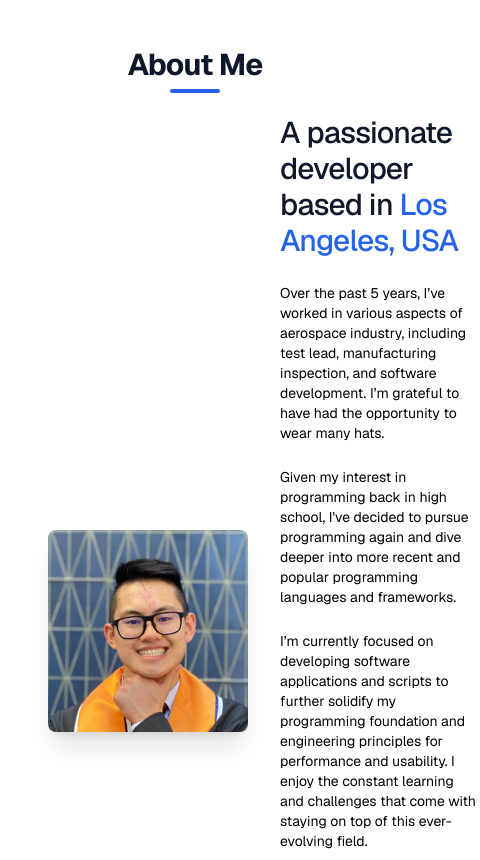
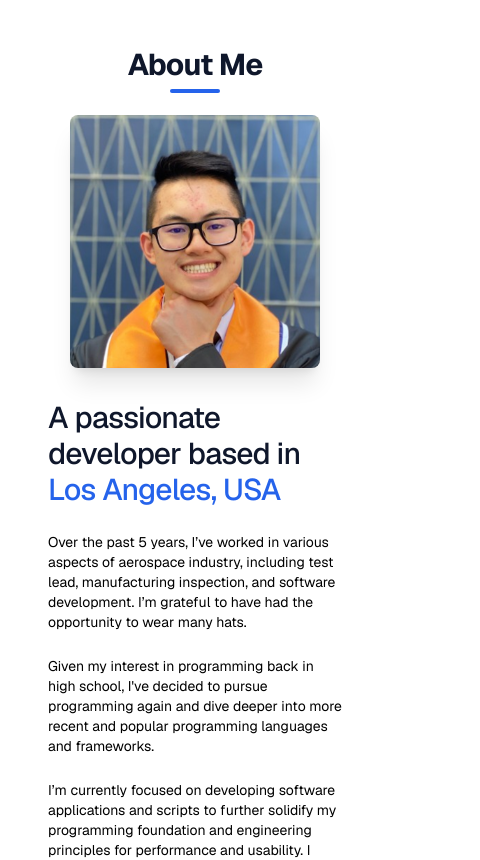
Before and after one commit to jstran97/portfolio-v1, a Next.js app in the folder portfolio-v1-nextjs-react/: page / in a window 390 px wide. Shown: the part 845-1705 px from the top of the page, 480 px wide, since content can reach past the window. Built offline with nearby package versions, Linux system fonts and the light colour scheme.

Commit message:
Accounted for 375 to 500px sizing.

```diff
--- a/portfolio-v1-nextjs-react/src/app/globals.css
+++ b/portfolio-v1-nextjs-react/src/app/globals.css
@@ -134,6 +134,10 @@
   }
 
 
+  .about-structure {
+    @apply grid gap-8 items-center w-full max-w-6xl grid-cols-[custom-2-cols];
+  }
+
   /*
   text-sm - mobile (default)
   sm:text-base - tablet (640px+)
@@ -249,6 +253,8 @@
 }
 
 
-@media (max-width: 360px) {
-
+@media (max-width: 500px) {
+  .about-structure {
+    @apply flex flex-col justify-center;
+  }
 }
--- a/portfolio-v1-nextjs-react/src/components/AboutSection.jsx
+++ b/portfolio-v1-nextjs-react/src/components/AboutSection.jsx
@@ -14,11 +14,7 @@ export default function AboutSection() {
             <div className="container">
                 <h2 className="section-title">About Me</h2>
                 <div className="flex justify-center">
-                    <div className="grid gap-8 items-center w-full max-w-6xl"
-                        style={{
-                            gridTemplateColumns: 'repeat(2, minmax(200px, 1fr))'
-                        }}
-                    >
+                    <div className="about-structure">
                         <div className="flex justify-center">
                             <img
                                 src="/images/photo_of_me.png"
--- a/portfolio-v1-nextjs-react/tailwind.config.js
+++ b/portfolio-v1-nextjs-react/tailwind.config.js
@@ -9,7 +9,11 @@ module.exports = {
       "./src/**/*.{js,ts,jsx,tsx,mdx}",
     ],
     theme: {
-      extend: {},
+      extend: {
+        gridTemplateColumns: {
+          'custom-2-cols': 'repeat(2,minmax(200px,1fr))'
+        },
+      },
     },
     plugins: [],
   }
```
